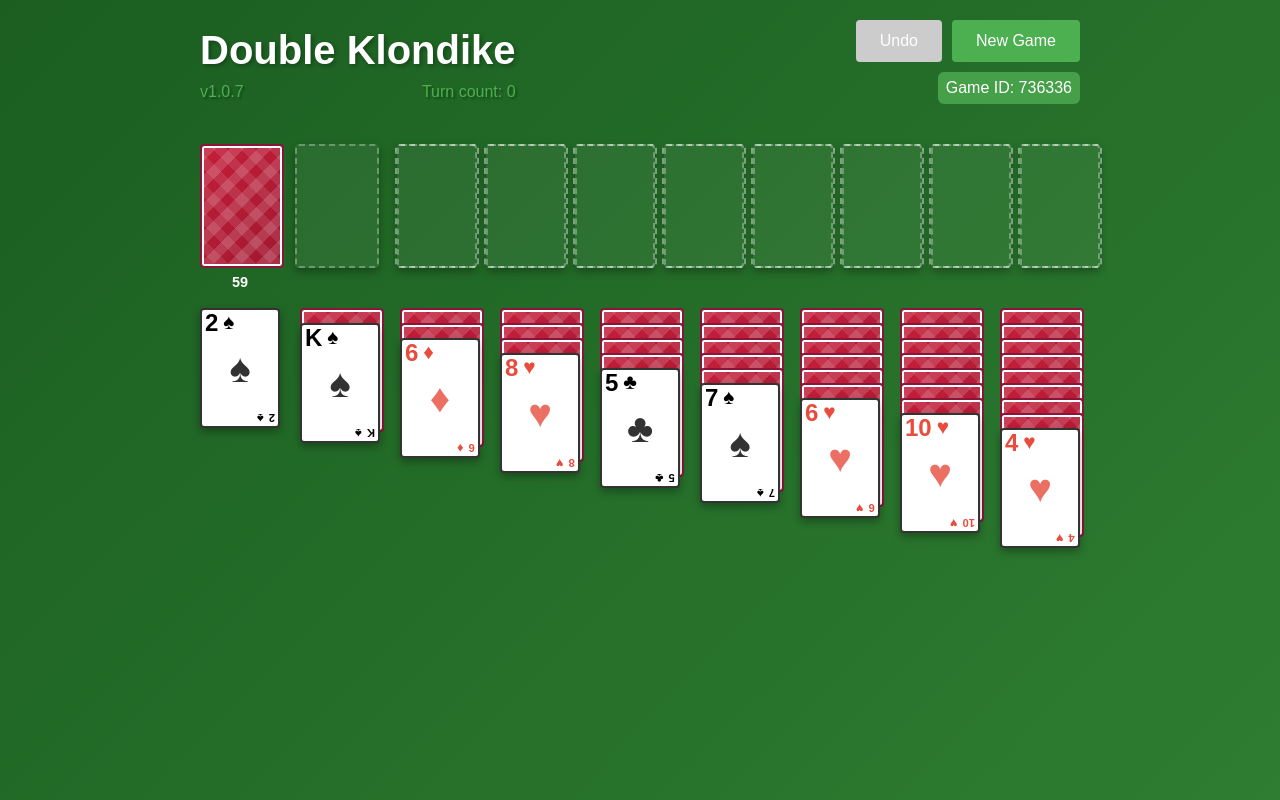
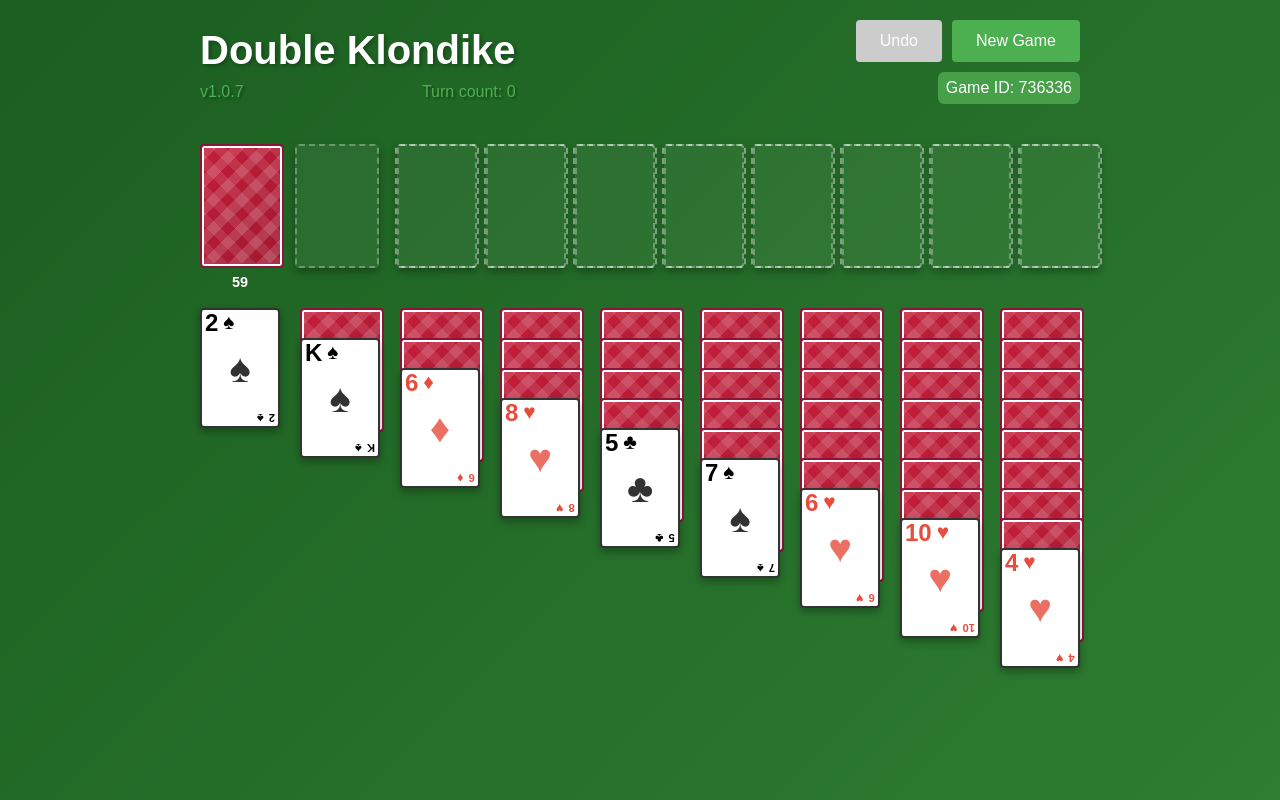
Before and after one commit to sean5446/2klondike, a React (Vite) app: page / in a window 1280 px wide. Built offline with nearby package versions, Linux system fonts and the light colour scheme.

Commit message:
revert card translateY in tableau

```diff
--- a/src/App.tsx
+++ b/src/App.tsx
@@ -234,7 +234,7 @@ function App(): React.ReactElement {
                   <div
                     key={card.id}
                     className="tableau-card"
-                    style={{ transform: `translateY(${cardIndex * 15}px)` }}
+                    style={{ transform: `translateY(${cardIndex * 30}px)` }}
                   >
                     <CardComponent
                       card={card}
```
